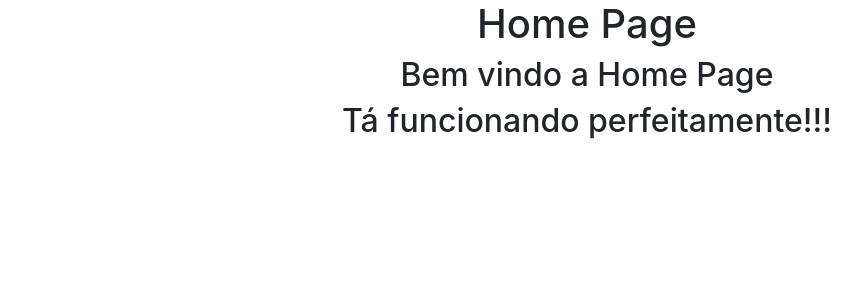
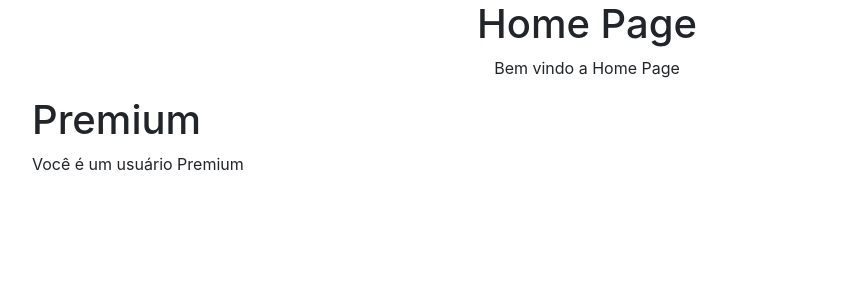
Before and after one commit to wislonjunio/django_ecommerce, a Django app: page / in a window 1280 px wide. Shown: the top 300 px of the page, without its empty margins (53-914 px from the left). Run offline with Django 3.2, Linux system fonts and the light colour scheme; the visitor is signed in with stand-in values (Sample User, id 1); some libraries are stand-ins or nearby versions.

Commit message:
atualizado o e_commerce/urls.py, e_commerce/views.py e template/home_page.html

```diff
--- a/e_commerce/forms.py
+++ b/e_commerce/forms.py
@@ -47,7 +47,7 @@ class RegisterForm(forms.Form):
     email = forms.EmailField()
     password = forms.CharField(widget=forms.PasswordInput)
     password2 = forms.CharField(
-        label='Confirm password', widget=forms.PasswordInput)
+        label='Senha Confirmada', widget=forms.PasswordInput)
 
     def clean_username(self):
         username = self.cleaned_data.get('username')
--- a/e_commerce/urls.py
+++ b/e_commerce/urls.py
@@ -1,24 +1,16 @@
-"""e_commerce URL Configuration
+from django.conf import settings
+from django.conf.urls.static import static
 
-The `urlpatterns` list routes URLs to views. For more information please see:
-    https://docs.djangoproject.com/en/3.1/topics/http/urls/
-Examples:
-Function views
-    1. Add an import:  from my_app import views
-    2. Add a URL to urlpatterns:  path('', views.home, name='home')
-Class-based views
-    1. Add an import:  from other_app.views import Home
-    2. Add a URL to urlpatterns:  path('', Home.as_view(), name='home')
-Including another URLconf
-    1. Import the include() function: from django.urls import include, path
-    2. Add a URL to urlpatterns:  path('blog/', include('blog.urls'))
-"""
 from django.contrib import admin
 from django.urls import path
-from .views import home_page, about_page, contact_page
+
+from .views import home_page, about_page, contact_page, login_page, register_page
+
 urlpatterns = [
     path('', home_page),
     path('about/', about_page),
     path('contact/', contact_page),
+    path('login/', login_page),
+    path('register/', register_page),
     path('admin/', admin.site.urls),
 ]
--- a/template/home_page.html
+++ b/template/home_page.html
@@ -9,16 +9,24 @@
     <!-- Bootstrap CSS -->
     <link rel="stylesheet" href="https://stackpath.bootstrapcdn.com/bootstrap/4.1.3/css/bootstrap.min.css"
         integrity="sha384-MCw98/SFnGE8fJT3GXwEOngsV7Zt27NXFoaoApmYm81iuXoPkFOJwJ8ERdknLPMO" crossorigin="anonymous">
-
-    <title>Código Fluente Ecommerce!</title>
 </head>
 
 <body>
     <div class='text-center'>
         <h1>{{ title }}</h1>
-        <h2>{{ content }}</h2>
-        <h2>Tá funcionando perfeitamente!!!</h2>
+        <p>{{ content }}</p>
     </div>
+    <div class='container'>
+        {% if request.user.is_authenticated %}
+        <div class='row'>
+            <div class='col'>
+                <h1>Premium</h1>
+                <p>{{ premium_content }}</p>
+            </div>
+        </div>
+        {% endif %}
+    </div>
+
     <!-- Optional JavaScript -->
     <!-- jQuery first, then Popper.js, then Bootstrap JS -->
     <script src="https://code.jquery.com/jquery-3.3.1.slim.min.js"
```
